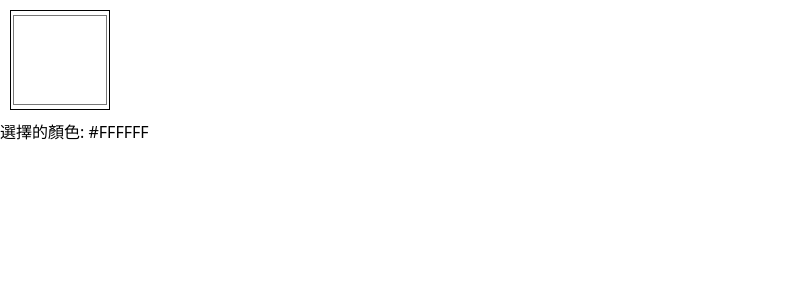
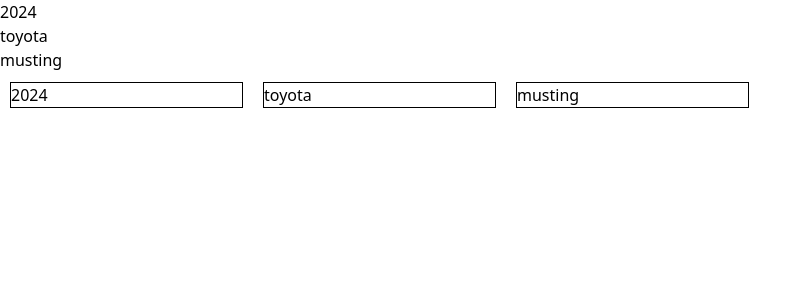
Before and after one commit to KimberlyYen/react-crash-2024, a React (Vite) app: page / in a window 1280 px wide. Shown: the top 300 px of the page, without its empty margins (0-812 px from the left). Built offline with nearby package versions, Linux system fonts and the light colour scheme.

Commit message:
update state in object

```diff
--- a/src/App.jsx
+++ b/src/App.jsx
@@ -5,7 +5,8 @@
 // import Count from "./Count"
 // import CountTwo from "./CountTwo"
 // import Input from "./Input"
-import PickUpColor from "./PickUpColor"
+// import PickUpColor from "./PickUpColor"
+import MyComponents from "./MyComponents"
 
 const App = () => {
 
@@ -18,7 +19,8 @@ const App = () => {
       {/* <hr /> */}
       {/* <CountTwo /> */}
       {/* <Input /> */}
-      <PickUpColor />
+      {/* <PickUpColor /> */}
+      <MyComponents />
     </div>
   )
 }
--- /dev/null
+++ b/src/MyComponents.jsx
@@ -0,0 +1,34 @@
+import { useState } from "react";
+
+const MyComponents = () => {
+  const [car, setCar] = useState({ car: "toyota", year: 2024, modal: "musting" });
+
+
+  function handleYear (e){
+    setCar({...car, year: e.target.value})
+  }
+
+  function handleCar (e){
+    setCar({...car,car: e.target.value})
+  }
+
+  function handleModal (e){
+    setCar({...car,modal: e.target.value})
+  }
+
+  return (
+    <div>
+      <p>{car.year}</p>
+      <p>{car.car}</p>
+      <p>{car.modal}</p>
+
+      <input type="number" value={car.year} onChange={handleYear}/>
+      <input type="text" value={car.car} onChange={handleCar}/>
+      <input type="text" value={car.modal} onChange={handleModal}/>
+
+
+    </div>
+  );
+};
+
+export default MyComponents;
--- a/src/PickUpColor.jsx
+++ b/src/PickUpColor.jsx
@@ -11,10 +11,11 @@ const PickUpColor = () => {
     <div>
       <body style={{backgroundColor: color}}>
         <div className="color-box" id="colorBox"></div>
-        <input type="color" id="colorPicker" value={color} onChange={handleColor} />
         <p>
           選擇的顏色: <span id="colorValue">{color}</span>
         </p>
+        <input type="color" id="colorPicker" value={color} onChange={handleColor} />
+
       </body>
     </div>
   );
```
